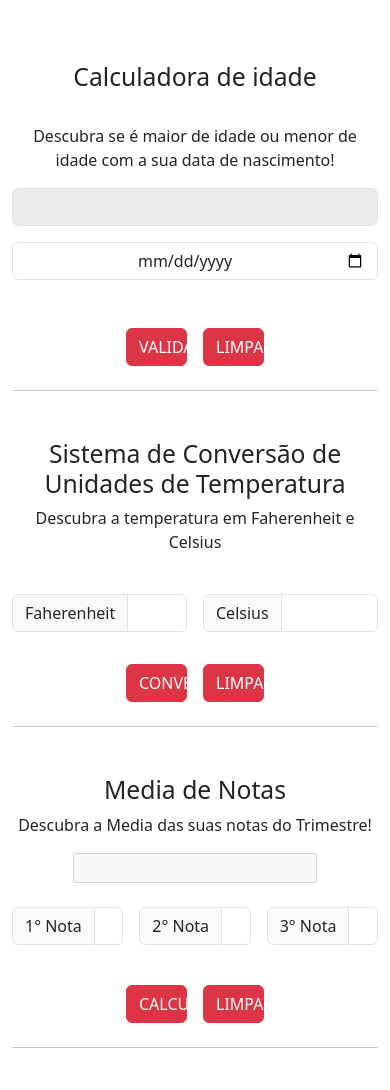
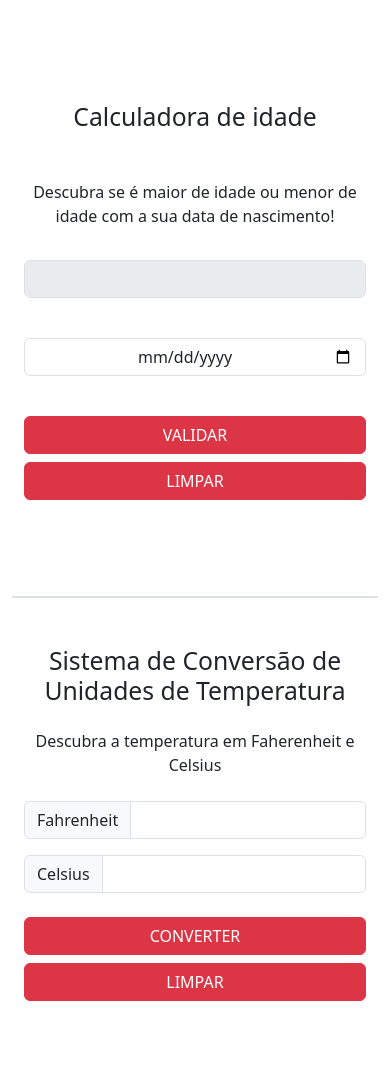
Before and after one commit to Ismael1995Developer/Fundamentos-Js, a website built with Vite: page src/index.html in a window 390 px wide. Shown: the part 59-1149 px from the top of the page. Built offline with nearby package versions, Linux system fonts and the light colour scheme.

Commit message:
Ajuste de Responsividade

```diff
--- a/src/index.html
+++ b/src/index.html
@@ -6,129 +6,132 @@
     <title>Projeto Fundamentos Js</title>
     <script type="module" src="./js/main.js"></script>
   </head>
-  <body>
+  <body class="d-flex flex-column nin-vh-100">
     <header class="container-fluid text-center bg-secondary bg-gradient">
       <h1 class="row justify-content-center p-2 text-light">Fundamentos Js</h1>
     </header>
-    <main class="container">
-      <section class="d-flex flex-column text-center mt-5">
-        <div class="d-flex flex-column mb-2">
-          <h2 class="m-4">Calculadora de idade</h2>
-          <p class="m-2">
+    <main class="container text-center">
+      <section class="container text-center mt-5 border-2 py-5">
+          <h2 class="pt-2 pb-3">Calculadora de idade</h2>
+          <p class="pt-4 pb-3">
             Descubra se é maior de idade ou menor de idade com a sua data de
             nascimento!
           </p>
         </div>
-        <form class="d-flex flex-column justify-content-center needs-validation" novalidate>
-          <div class="d-flex mb-3">
-            <input class="form-control limpavel" type="text" disabled id="display" />
+        <form class="row g-3 justify-content-center needs-validation gap-2" novalidate>
+          <div class="col-12 col-md-6 mb-3">
+              <input class="form-control limpavel" type="text" disabled id="display" />
           </div>
-          <div class="d-flex mb-3">
+          <div class="col-12 col-md-6 mb-3">
             <input class="form-control text-center limpavel" type="date" id="inputDate" />
           </div>
-          <div class="d-flex justify-content-center mt-4">
+        </form>
+          <div class="d-flex flex-wrap justify-content-center mt-4 gap-2">
             <button
               type="button"
-              class="btn btn-danger col-2 m-2 text-uppercase" id="validar">
+              class="btn btn-danger col-12 col-md-2 text-uppercase" id="validar">
               Validar
             </button>
             <button
               type="button"
-              class="btn btn-danger col-2 m-2 text-uppercase limpar">
+              class="btn btn-danger col-12 col-12 col-md-2 text-uppercase limpar">
               Limpar
             </button>
           </div>
-        </form>
       </section>
-      <hr />
-      <section class="d-flex flex-column text-center mt-5">
-        <h2>Sistema de Conversão de Unidades de Temperatura</h2>
-        <p>Descubra a temperatura em Faherenheit e Celsius</p>
-        <form class="d-flex flex-column justify-content-center mt-4 needs-validation" novalidate>
-          <div class="row g-3">
-            <div class="input-group col">
-              <span class="input-group-text">Faherenheit</span>
-              <input type="number" class="form-control invalid-feedbcak limpavel" id="inputFah"/>
-            </div>
-            <div class="input-group col">
-              <span class="input-group-text">Celsius</span>
-              <input type="number" class="form-control invalid-feedbcak limpavel" id="inputCel"/>
+      <section class="container text-center mt-5 border-top border-2 py-5">
+        <h2 class="mb-4">Sistema de Conversão de Unidades de Temperatura</h2>
+        <p class="mb-4">Descubra a temperatura em Faherenheit e Celsius</p>
+        <form class="row g-3 justify-content-center needs-validation" novalidate>
+          <div class="col-md-3 col-12">
+            <div class="input-group">
+              <span class="input-group-text">Fahrenheit</span>
+              <input type="number" class="form-control limpavel" id="inputFah"/>
             </div>
           </div>
-          <div class="d-flex justify-content-center mt-4">
+          <div class="col-md-3 col-12">
+            <div class="input-group">
+              <span class="input-group-text">Celsius</span>
+              <input type="number" class="form-control limpavel" id="inputCel"/>
+            </div>
+          </div>
+        </form>
+          <div class="d-flex flex-wrap justify-content-center mt-4 gap-2">
             <button
               type="button"
-              class="btn btn-danger col-2 m-2 text-uppercase" id="btnConv">
+              class="btn btn-danger col-12 col-md-2 text-uppercase" id="btnConv">
               Converter
             </button>
             <button
               type="button"
-              class="btn btn-danger col-2 m-2 text-uppercase limpar">
+              class="btn btn-danger col-12 col-md-2 text-uppercase limpar">
               Limpar
             </button>
           </div>
-        </form>
       </section>
-      <hr />
-      <section class="d-flex flex-column text-center mt-5">
-        <h2 id="aprovar">Media de Notas</h2>
-        <p>Descubra a Media das suas notas do Trimestre!</p>
-        <div class="mb-4">
+      <section class="container text-center mt-5 py-5 border-2 border-top">
+        <h2 id="aprovar" class="mb-3">Media de Notas</h2>
+        <p class="pb-3">Descubra a Media das suas notas do Trimestre!</p>
+        <div class="pb-4">
           <input type="text" class="col-8 text-center limpavel" disabled id="displayMed"/>
         </div>
-        <form action="" class="d-inline-flex justify-content-evenly input-group mb-2 needs-validation" novalidate>
-          <div class="row g-3">
-            <div class="input-group col">
-              <span class="input-group-text">1° Nota</span>
-              <input type="number" class="col-1 form-control limpavel" id="inputNot1"/>
+        <form class="row g-4 justify-content-center mb-2 needs-validation" novalidate>
+            <div class="col-12 col-md-2">
+              <div class="input-group">
+                <span class="input-group-text">1° Nota</span>
+              <input type="number" class="form-control limpavel" id="inputNot1"/>
+              </div>
             </div>
-            <div class="input-group col">
-              <span class="input-group-text">2° Nota</span>
-              <input type="number" class="col-1 form-control limpavel" id="inputNot2"/>
+            <div class="col-12 col-md-2">
+              <div class="input-group">
+                <span class="input-group-text">2° Nota</span>
+              <input type="number" class="form-control limpavel" id="inputNot2"/>
+              </div>
             </div>
-            <div class="input-group col">
-              <span class="input-group-text">3° Nota</span>
-              <input type="number" class="col-1 form-control limpavel" id="inputNot3"/>
+            <div class="col-12 col-md-2">
+              <div class="input-group">
+                <span class="input-group-text">3° Nota</span>
+              <input type="number" class="form-control limpavel" id="inputNot3"/>
+              </div>
             </div>
-          </div>
         </form>
-        <div class="d-flex justify-content-center mt-4">
-          <button type="button" class="btn btn-danger col-2 m-2 text-uppercase" id="btnCal">
+        <div class="d-flex flex-wrap justify-content-center mt-4 gap-2">
+          <button type="button" class="btn btn-danger col-12 col-md-2 text-uppercase" id="btnCal">
             Calcular
           </button>
-          <button type="button" class="btn btn-danger col-2 m-2 text-uppercase limpar" id="btnReset">
+          <button type="button" class="btn btn-danger col-12 col-md-2 text-uppercase limpar" id="btnReset">
             Limpar
           </button>
         </div>
       </section>
-      <hr />
-      <section class="d-flex flex-column text-center mt-5">
-        <div class="d-flex flex-column mb-3">
-          <h2 class="m-4">Contador de Palavras</h2>
-          <p>
+      <section class="container text-center mt-5 py-5 border-top border-2">
+          <h2 class="mb-4">Contador de Palavras</h2>
+          <p class="mb-3">
             Use o contador de palavras para saber quantas palavras tem seu texto
           </p>
+        <div class="row justify-content-center text-center">
+          <div class="col-12 col-md-2 mt-4">
+            <input type="text" class="form-control text-center limpavel" disabled id="inputResult" />
+          </div>
         </div>
-        <div class="d-flex text-center">
-          <input type="text" class="form-control text-center limpavel" disabled id="inputResult" />
+        <div class="row justify-content-center mb-4">
+          <div class="col-12 col-md-8">
+            <h3 class="text-center mb-3 mt-4">Escrever o Texto</h3>
+          <textarea class="w-100 limpavel" rows="6" name="texto" id="textComplet"></textarea>
+          </div>
         </div>
-        <div class="d-flex flex-column mt-4">
-           <h3 class="text-start mb-3">Escrever o Texto</h3>
-          <textarea class="w-100 limpavel" rows="6" name="texto" id="textComplet"></textarea>
-        </div>
-        <div class="d-flex justify-content-center mt-4">
-          <button type="button" class="btn btn-danger col-2 m-2 text-uppercase" id="btnContar">
+        <div class="d-flex flex-wrap justify-content-center mt-4 gap-2">
+          <button type="button" class="btn btn-danger col-12 col-md-2 text-uppercase" id="btnContar">
             Contar
           </button>
-          <button type="button" class="btn btn-danger col-2 m-2 text-uppercase limpar">
+          <button type="button" class="btn btn-danger col-12 col-md-2 text-uppercase limpar">
             Limpar
           </button>
         </div>
       </section>
-      <hr />
     </main>
     <footer
-      class="position-absolute container-fluid text-center bg-secondary bg-gradient">
+      class="mt-auto container-fluid text-center bg-secondary bg-gradient">
       <h3 class="row justify-content-center text-light p-2">
         José ismael correia @Dev Front-end
       </h3>
```
Also changed, not shown: dist/index.html.
